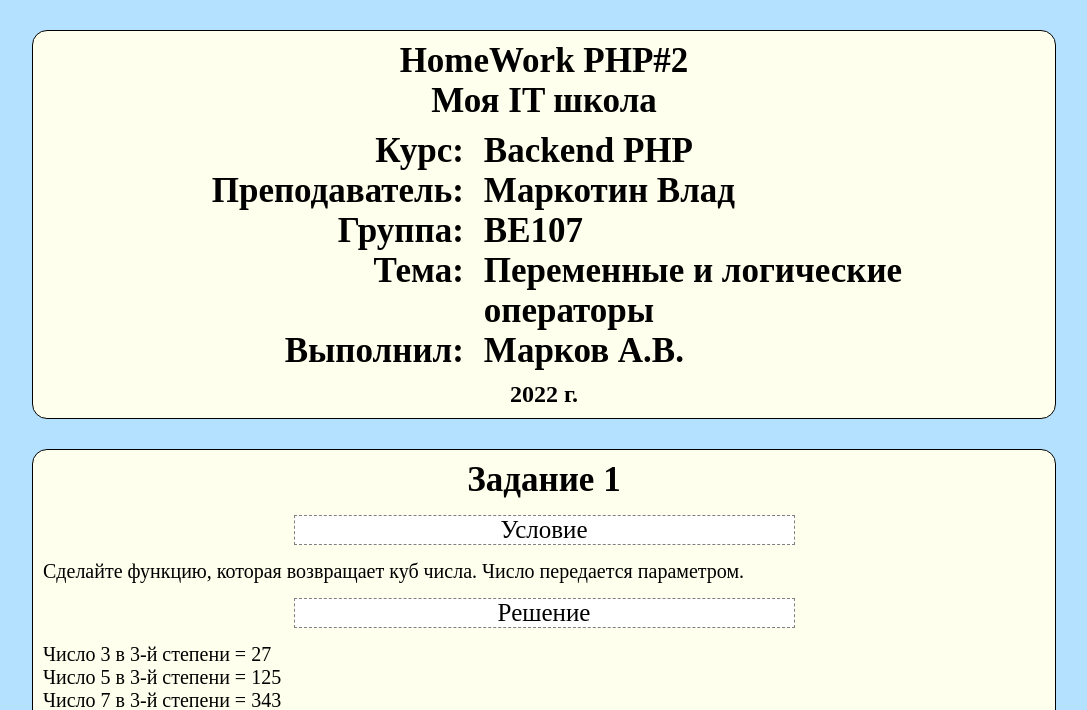
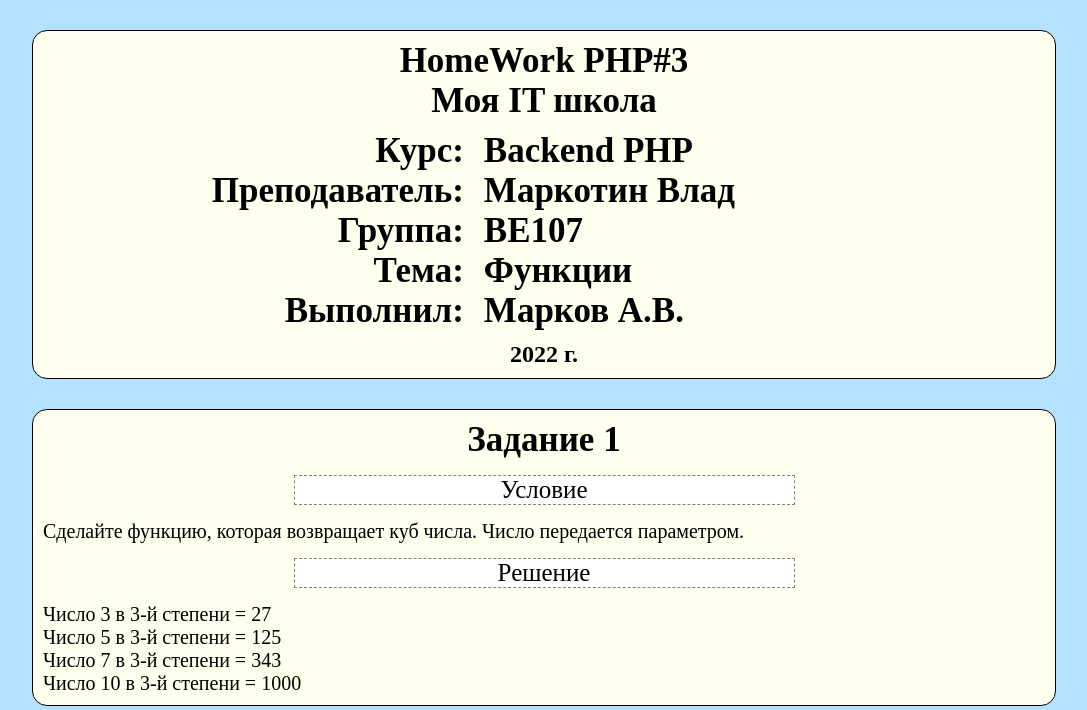
Before and after one commit to Markov-Andrey/PHP.HomeWork-3, a PHP site: page / in a window 1280 px wide. Shown: the top 710 px of the page, without its empty margins (96-1183 px from the left). Run offline with PHP 8.4, Linux system fonts and the light colour scheme.

Commit message:
task 11 complete

```diff
--- a/index.php
+++ b/index.php
@@ -1,5 +1,6 @@
 <?php
-  $htmlTitle = 'HomeWork PHP#2';
+  $htmlTitle = 'HomeWork PHP#3';
+  $htmlTheme = 'Функции';
   include('./src/header.php');
   include('./src/function.php');
 
@@ -181,7 +182,25 @@
   condition('Дано число. Сложите его цифры. Если сумма получилась более 9-ти,
   опять сложите его цифры. И так, пока сумма не станет однозначным числом
   (9 и менее).');
-
+  function sumRecursion($a)
+  {
+    if ($a > 9){
+      add ($a." преобразовано в ");
+      $a = (string)$a;
+      $sum = 0;
+      for ($i = 0; $i < strlen($a); $i++){
+        $sum += (int)$a[$i];
+      }
+      $a = $sum;
+      sumRecursion($a);
+    } else {
+      add ($a);
+      echo "<br>";
+    }
+  }
+  sumRecursion(mt_rand(999,99999999999));
+  sumRecursion(mt_rand(999,99999999999));
+  sumRecursion(mt_rand(999,99999999999));
   task('end');
 
   include('./src/footer.php');
--- a/src/header.php
+++ b/src/header.php
@@ -21,7 +21,7 @@
         <h1>Группа:</h1>
         <h1>BE107</h1>
         <h1>Тема:</h1>
-        <h1>Переменные и логические операторы</h1>
+        <h1><? if($htmlTheme) echo "$htmlTheme"; ?></h1>
         <h1>Выполнил:</h1>
         <h1>Марков А.В.</h1>
       </div>
```
